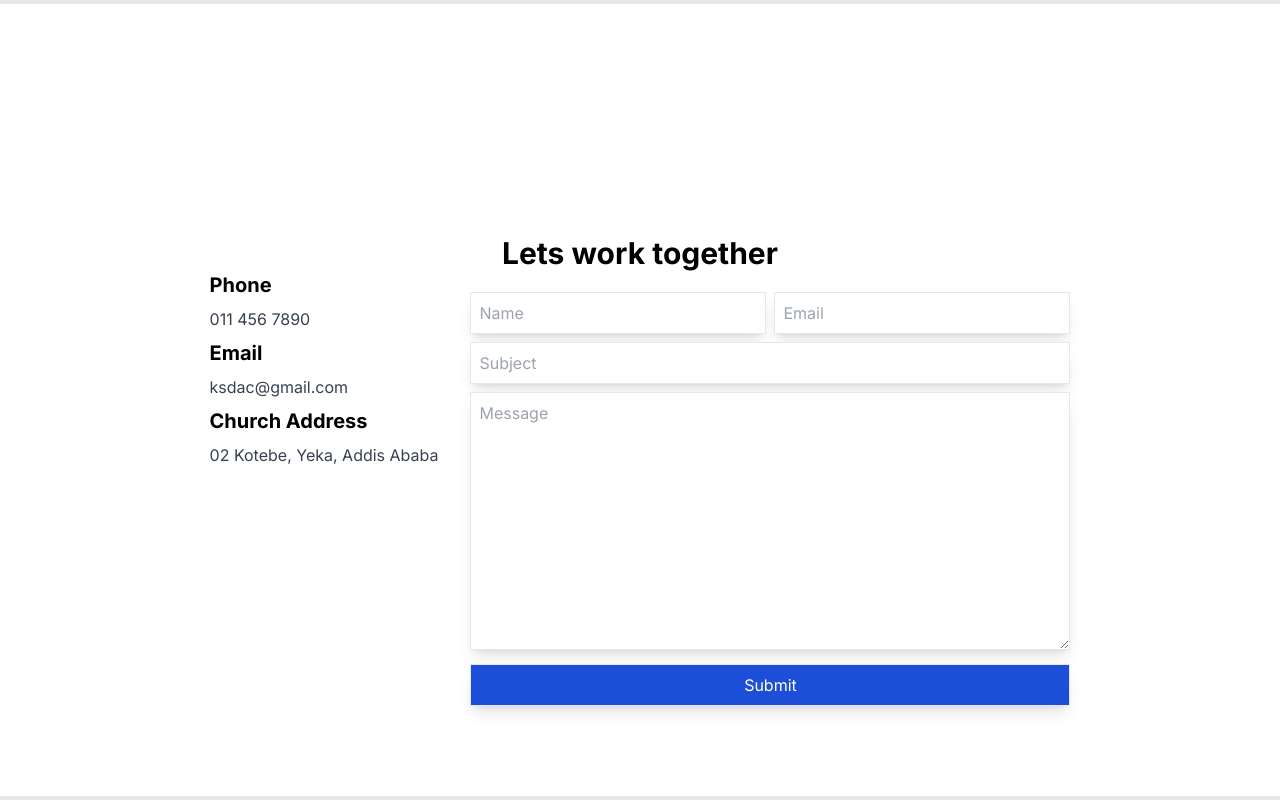
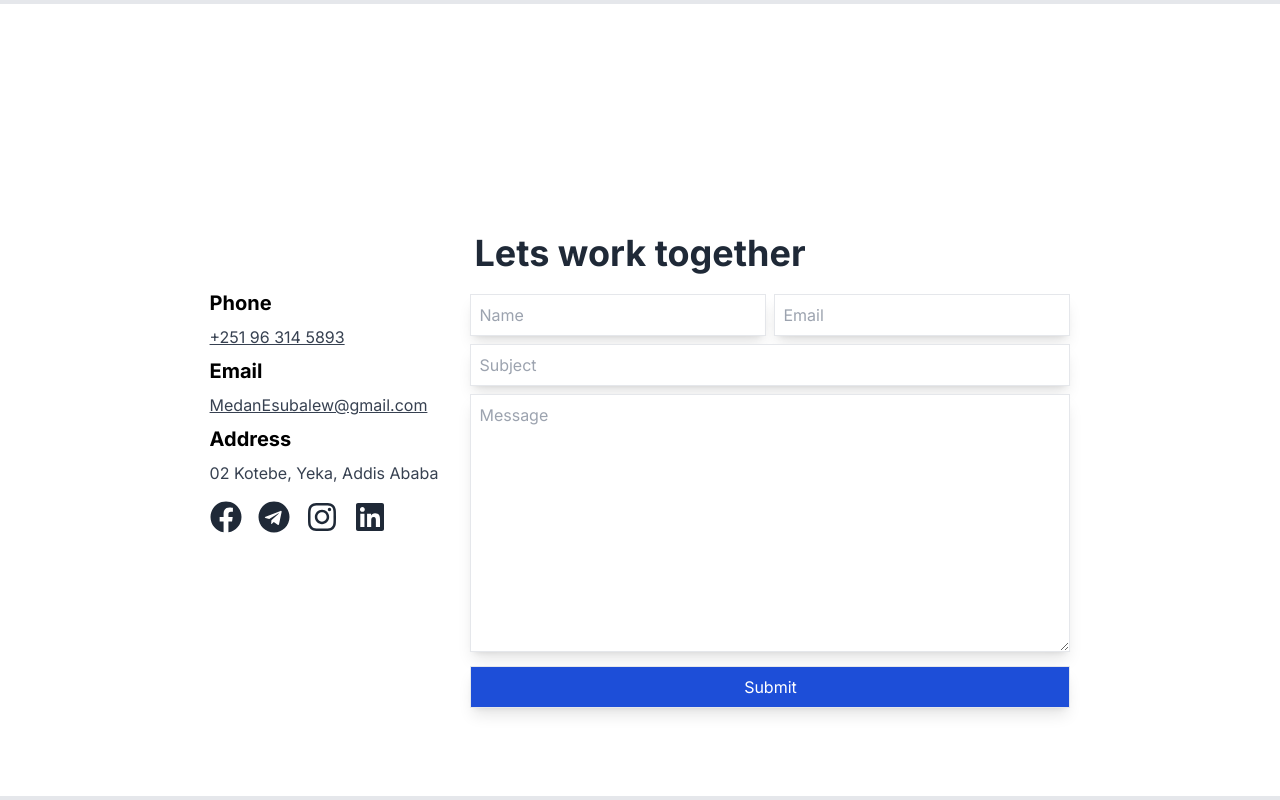
Before and after one commit to yeabtsega45/Smooth-Pictures, a Next.js app: page /contact in a window 1280 px wide. Shown: the top 800 px of the page. Built offline with nearby package versions, Linux system fonts and the light colour scheme.

Commit message:
update styling

```diff
--- a/app/about/page.js
+++ b/app/about/page.js
@@ -9,9 +9,7 @@ export default function About() {
       className="md:h-screen bg-gray-100 flex flex-col items-center justify-center px-4 py-12"
     >
       <div className="max-w-4xl w-full bg-white shadow-lg rounded-lg p-8 md:p-12">
-        <h1 className="text-3xl md:text-5xl font-bold mb-6 text-center text-gray-800">
-          About Me
-        </h1>
+        <h1 className="mb-6 text-center">About Me</h1>
         <div className="flex flex-col md:flex-row items-center">
           <Image
             src={profile}
--- a/app/contact/page.js
+++ b/app/contact/page.js
@@ -1,20 +1,68 @@
+import {
+  FaFacebook,
+  FaInstagram,
+  FaLinkedin,
+  FaTelegram,
+} from "react-icons/fa";
+
 export default function Contact() {
   return (
     <div
       id="contact"
       className="flex flex-col justify-center items-center m-auto md:h-screen pt-[120px] border-y-4"
     >
-      <h1 className="text-3xl font-bold text-center">Lets work together</h1>
+      <h1 className="text-center">Lets work together</h1>
       <div className="flex flex-col lg:flex-row justify-between items-start gap-8">
-        <div className="text-left">
+        <div className="text-left mt-4">
           <h2 className="text-xl font-bold">Phone</h2>
-          <p className="text-base text-gray-700 my-2">011 456 7890</p>
+          <p className="text-base text-gray-700 my-2">
+            <a
+              href="tel: +251963145893"
+              className="hover:text-gray-600 transition-all underline"
+            >
+              +251 96 314 5893
+            </a>
+          </p>
           <h2 className="text-xl font-bold">Email</h2>
-          <p className="text-base text-gray-700 my-2">ksdac@gmail.com</p>
-          <h2 className="text-xl font-bold">Church Address</h2>
+          <p className="text-base text-gray-700 my-2">
+            <a
+              href="mailto:MedanEsubalew@gmail.com"
+              className="hover:text-gray-600 transition-all underline"
+            >
+              MedanEsubalew@gmail.com
+            </a>
+          </p>
+          <h2 className="text-xl font-bold">Address</h2>
           <p className="text-base text-gray-700 my-2">
             02 Kotebe, Yeka, Addis Ababa
           </p>
+          {/* Social Icons */}
+          <div className="flex mt-4 space-x-4">
+            <a
+              href="https://facebook.com"
+              className="text-gray-800 hover:text-gray-600 transition-all"
+            >
+              <FaFacebook size={32} />
+            </a>
+            <a
+              href="https://twitter.com"
+              className="text-gray-800 hover:text-gray-600 transition-all"
+            >
+              <FaTelegram size={32} />
+            </a>
+            <a
+              href="https://instagram.com"
+              className="text-gray-800 hover:text-gray-600 transition-all"
+            >
+              <FaInstagram size={32} />
+            </a>
+            <a
+              href="https://linkedin.com"
+              className="text-gray-800 hover:text-gray-600 transition-all"
+            >
+              <FaLinkedin size={32} />
+            </a>
+          </div>
         </div>
         <form className="md:max-w-[600px] max-w-[350px] h-[90%] m-auto">
           <div className="grid md:grid-cols-2 gap-2">
--- a/app/gallery/page.js
+++ b/app/gallery/page.js
@@ -8,7 +8,7 @@ import Slider from "../components/Slider";
 export default function Gallery({ slides }) {
   return (
     <div id="gallery" className="z-[2] h-screen pt-14 border-y-4">
-      <h1 className="text-3xl font-bold text-center p-4 mt-3">Gallery</h1>
+      <h1 className="text-center p-4 mt-3">Gallery</h1>
       <div className="relative flex justify-center items-center m-auto p-4 w-[450px] md:w-[650px]">
         <Slider slides={SliderData} />
       </div>
--- a/app/globals.css
+++ b/app/globals.css
@@ -38,7 +38,7 @@ body {
 
 @layer base {
   h1 {
-    @apply text-5xl font-bold;
+    @apply text-3xl md:text-4xl font-bold text-gray-800;
   }
   li {
     @apply font-bold;
--- a/app/work/page.js
+++ b/app/work/page.js
@@ -3,7 +3,7 @@ import Image from "next/image";
 export default function Work() {
   return (
     <div id="work" className="text-center h-screen py-14 border-y-4">
-      <h1 className="font-bold text-3xl p-4 mt-3">Travel Photos</h1>
+      <h1 className="p-4 mt-3">Travel Photos</h1>
       <div className="grid grid-rows-none md:grid-cols-5 p-4 gap-4 w-[90%] h-[90%] m-auto">
         <div className="w-[100%] h-[100%] col-span-2 md:col-span-3 row-span-2">
           <Image
```
